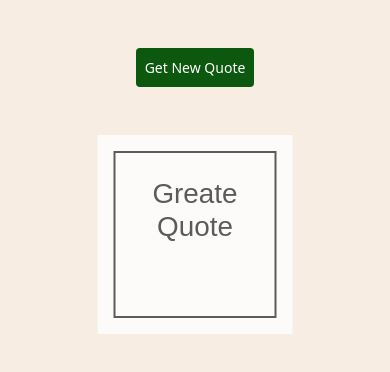
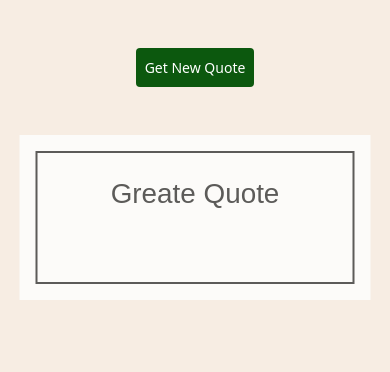
Before and after one commit to Gamalsobhy585/QuoteGenerator, a plain HTML site: page index.html in a window 390 px wide. Drawn offline with nearby package versions, Linux system fonts and the light colour scheme; a web font is replaced by a local one.

Commit message:
add responsove

```diff
--- a/css/style.css
+++ b/css/style.css
@@ -27,3 +27,9 @@ body{
     top: 20px;
 
 }
+@media (max-width: 991px) {
+    .quote-container{
+        width: 90% !important;
+
+    }
+}
```
